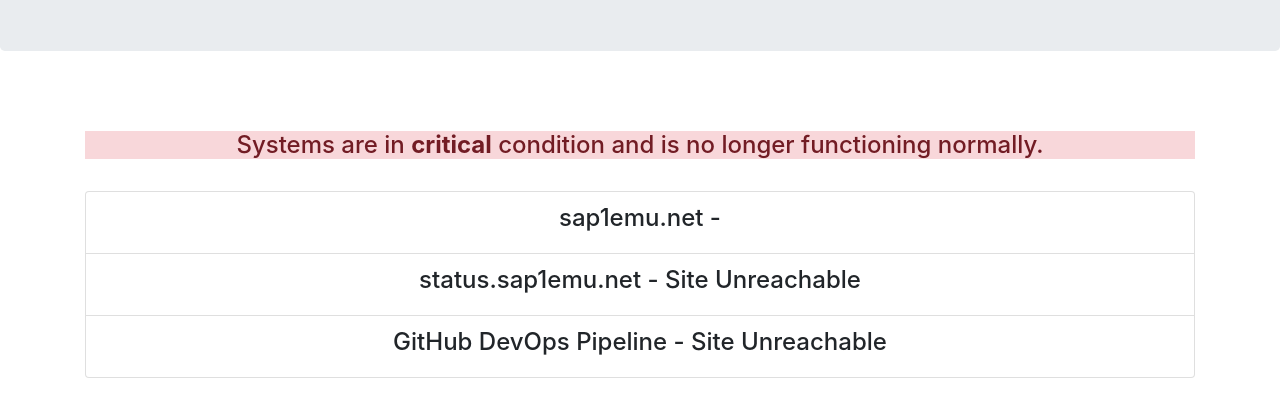
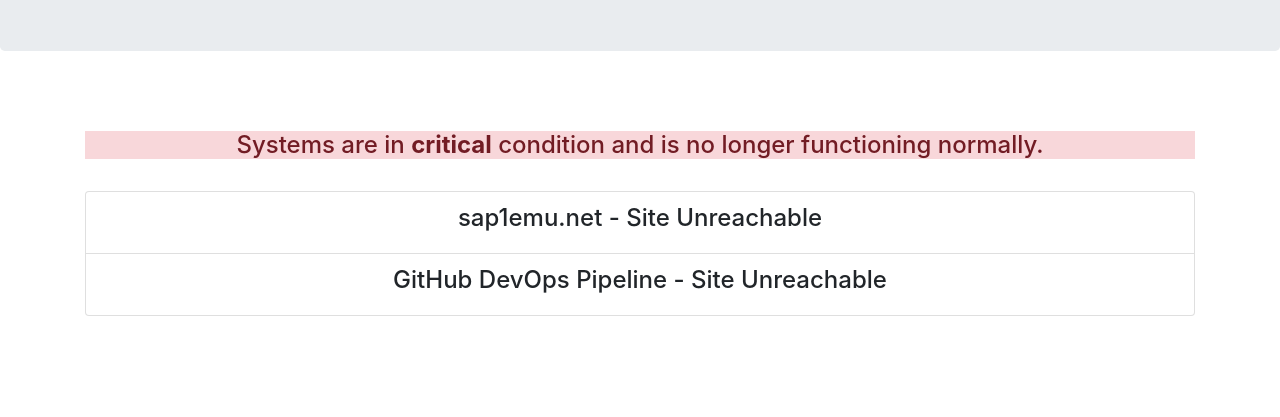
Before and after one commit to rbaker26/SAP1EMU-Status, a plain HTML site: page index.html in a window 1280 px wide. Shown: the part 191-608 px from the top of the page. Drawn offline with Linux system fonts and the light colour scheme; no server answers.

Commit message:
removed status, updated cors for main site

```diff
--- a/index.html
+++ b/index.html
@@ -51,22 +51,22 @@
 
 
               <div class="list-group-item">
-                <h4 class="list-group-item-heading op" id="sap1emuPage">
-                  sap1emu.net - <span class="pull-right"></span>
+                <h4 class="list-group-item-heading op" >
+                  sap1emu.net - <span class="pull-right" id="sap1emuPage"></span>
                   <div class="spinner-border text-secondary" role="status" id="sap1emuPage-spinner">
                     <span class="sr-only">Loading...</span>
                   </div>
                 </h4>
               </div>
 
-              <div class="list-group-item">
+              <!-- <div class="list-group-item">
                 <h4 class="list-group-item-heading op">
                   status.sap1emu.net - <span class="pull-right" id="statusPage"></span>
                   <div class="spinner-border text-secondary" role="status" id="statusPage-spinner">
                     <span class="sr-only">Loading...</span>
                   </div>
                 </h4>
-              </div>
+              </div> -->
 
 
               <!-- <div class="list-group-item">
--- a/js/status.js
+++ b/js/status.js
@@ -9,7 +9,7 @@ $(document).ready(async function() {
 
     await sleep(700);
     Sap1EmuStatus();
-    StatusStatus();
+    //StatusStatus();
     GitHubStatus();
 
     setTimeout(UpdateStatusSummary, 2200);
@@ -20,15 +20,11 @@ function Sap1EmuStatus() {
         // url: "https://sap1emu.net/status",
         url : "https://sap1emu.net",
         success: function (data) {
-            // var response = data;
-
-            // if(response.status == "Operational") {
-            //     $("#statusPage").text(response.status);
-            // }
+            $("#sap1emuPage").text("All Systems Operational");
         },
         error: function (request, status, error) {
-            // IsBad = true;
-            // $("#statusPage").text("Site Unreachable");
+            IsBad = true;
+            $("#sap1emuPage").text("Site Unreachable");
 
             console.log(request);
             console.log(status);
```
